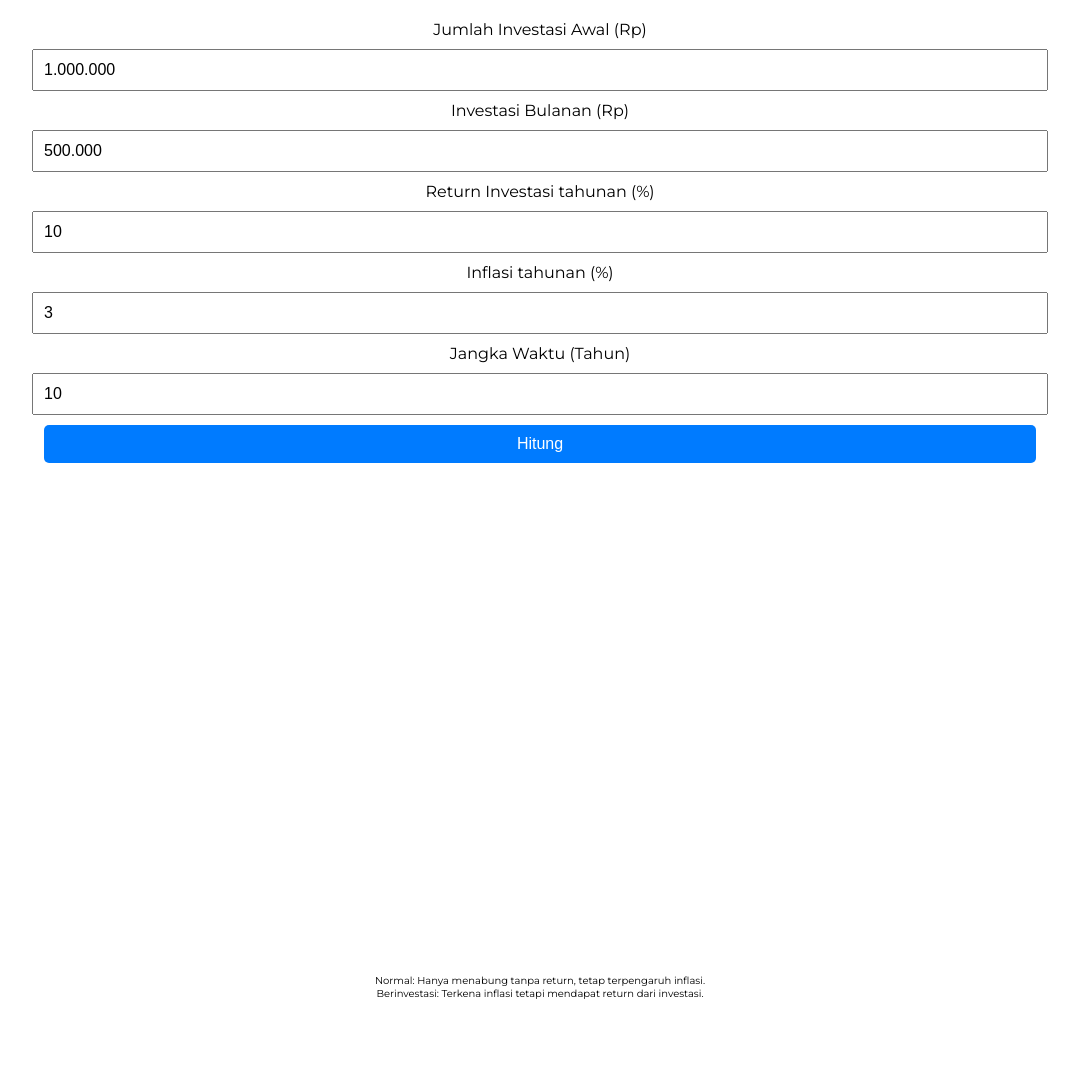
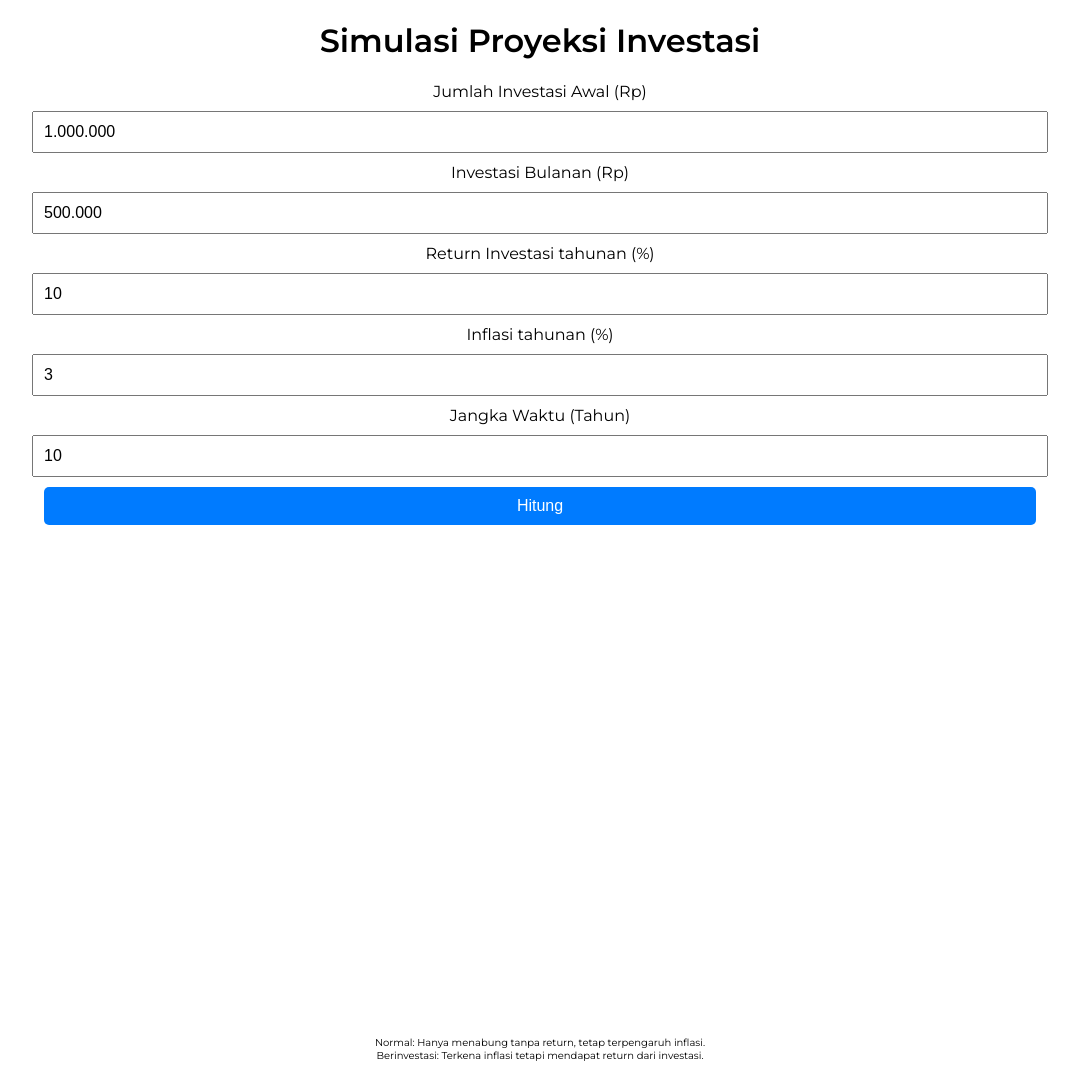
Before and after one commit to alexy03/proyeksi-investasi, a plain HTML site: page index.html in a window 1280 px wide. Shown: the top 1065 px of the page, without its empty margins (100-1179 px from the left). Drawn offline with nearby package versions, Linux system fonts and the light colour scheme.

Commit message:
Update index.html

```diff
--- a/index.html
+++ b/index.html
@@ -9,6 +9,7 @@
     <script src="https://cdn.jsdelivr.net/npm/chart.js"></script>
 </head>
 <body>
+    <h1 class="judul">Simulasi Proyeksi Investasi</h1>
     <label>Jumlah Investasi Awal (Rp)</label>
     <input type="text" id="amount" value="1.000.000" oninput="formatRupiah(this)">
 
```
